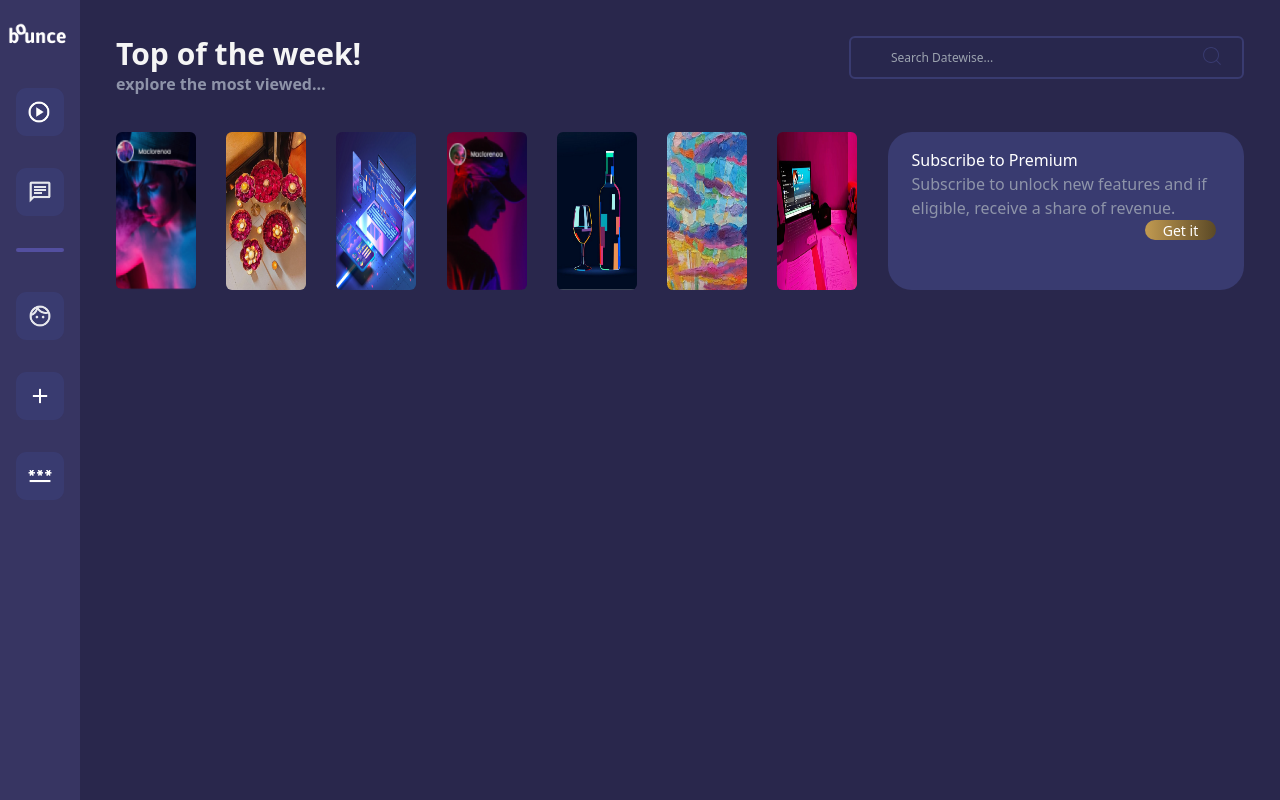
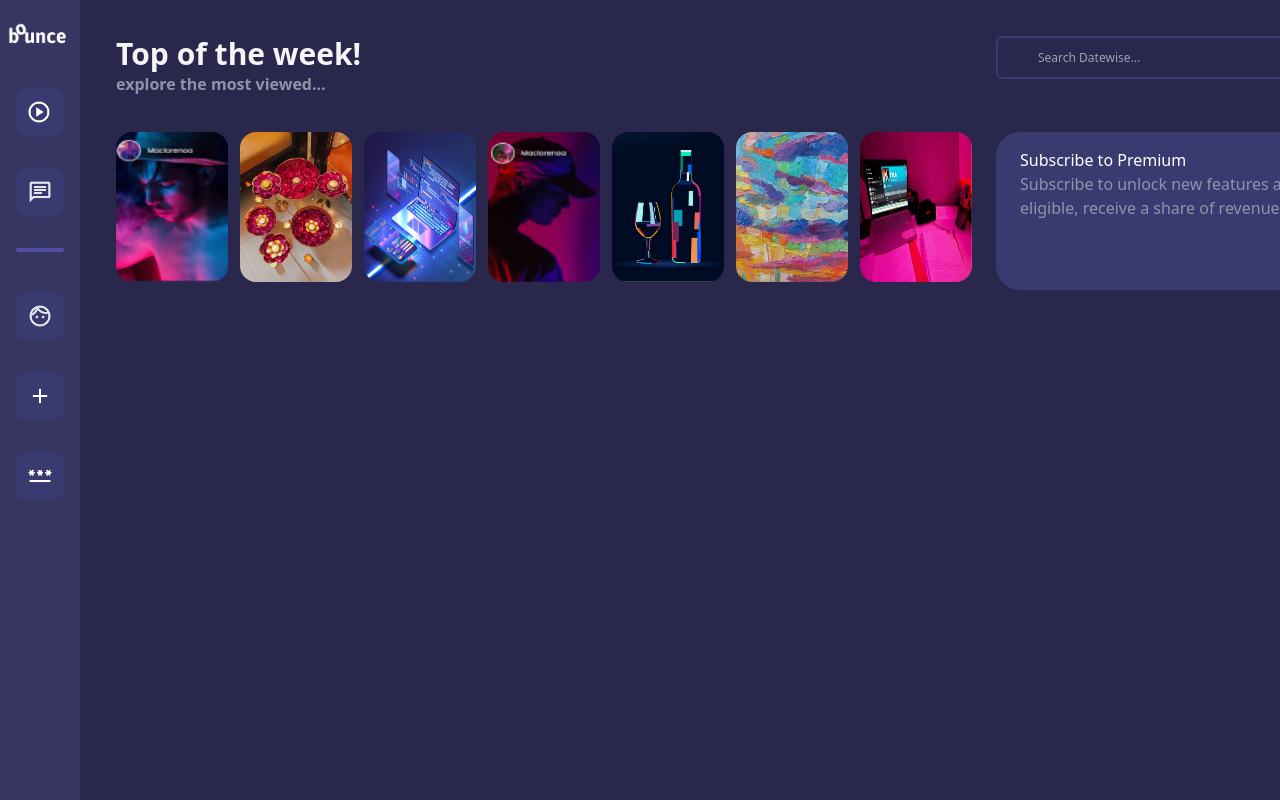
Before and after one commit to jenilparmar/design_to_develope, a Next.js app: page /gallery in a window 1280 px wide. Built offline with nearby package versions, Linux system fonts and the light colour scheme; a web font is replaced by a local one.

Commit message:
partially completed gallery and started login

```diff
--- a/samarth/component/Card.jsx
+++ b/samarth/component/Card.jsx
@@ -2,10 +2,10 @@ export default function Card({ li }) {
   console.log(li);
   return (
     <div
-      className="h-[158px] w-[124px] rounded-md
+      className="h-[150px] w-[124px] rounded-2xl
     "
     >
-      <img src={li} alt="" className="h-full w-20 rounded-md" />
+      <img src={li} alt="" className="h-full w-28 rounded-2xl" />
     </div>
   );
 }
--- /dev/null
+++ b/samarth/component/Card2.jsx
@@ -0,0 +1,10 @@
+export default function Card2({ li }) {
+  return (
+    <div
+      className="h-[150px] w-[124px] rounded-2xl bg-black
+    "
+    >
+      sdg
+    </div>
+  );
+}
--- a/samarth/component/Galler.jsx
+++ b/samarth/component/Galler.jsx
@@ -1,6 +1,16 @@
 import { CiSearch } from "react-icons/ci";
 import Card from "./Card";
+import Card2 from "./card2";
 let top = [
+  "/gallery/1.png",
+  "/gallery/2.png",
+  "/gallery/3.png",
+  "/gallery/4.png",
+  "/gallery/5.png",
+  "/gallery/6.png",
+  "/gallery/7.png",
+];
+let image = [
   "/gallery/1.png",
   "/gallery/2.png",
   "/gallery/3.png",
@@ -11,8 +21,9 @@ let top = [
 ];
 export default function Galler() {
   return (
-    <div className="ml-20 bg-[#29274c]  h-screen">
-      <div>
+    <div className="ml-20 bg-[#29274c]  h-screen relative ">
+      <div className="fixed top-0  bg-[#29274c]">
+        <div className="">
           <div className="top flex justify-between">
             <div className="p-9">
               <p className="content text-[#F5F5F5]  text-3xl font-bold">
@@ -39,23 +50,23 @@ export default function Galler() {
 
             return <Card li={item} />;
           })}
-        <div className=" rounded-3xl px-6 py-4 subscription h-[158px] w-[395px] bg-[#393B70]">
+          <div className=" ml-3 rounded-3xl px-6 py-4 subscription h-[158px] w-[395px] bg-[#393B70]">
             <h1 className="text-[#fff]">Subscribe to Premium</h1>
             <p className="text-[#8E94A9]">
-            Subscribe to unlock new features and if eligible, receive a share of
-            revenue.
+              Subscribe to unlock new features and if eligible, receive a share
+              of revenue.
             </p>
             <button
               style={{
                 background: "linear-gradient(90deg, #C19A51 0%, #5B4926 100%)",
               }}
-            className=" h-5 w-[71px] text-[14px] rounded-[999px] text-[#fff] absolute right-16 "
+              className=" h-9 w-[71px] text-[14px] rounded-[999px] text-[#fff] absolute right-16 "
             >
               Get it
             </button>
           </div>
         </div>
-      <div className="images"></div>
+      </div>
     </div>
   );
 }
```
Also changed, not shown: pages/login.jsx (added). Lines whose indentation alone changed are shown as unchanged.
